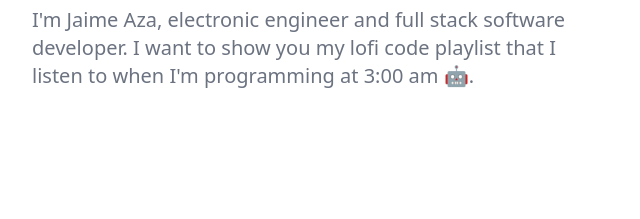
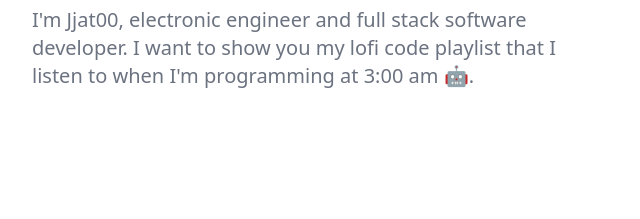
Before and after one commit to Jjat00/lofi-code-landing, a plain HTML site: page index.html in a window 1280 px wide. Shown: the part 250-469 px from the top of the page, 0-640 px from the left. Drawn offline with nearby package versions, Linux system fonts and the light colour scheme; no server answers; grey boxes are pictures that could not be loaded.

Commit message:
Update index.html

```diff
--- a/index.html
+++ b/index.html
@@ -79,7 +79,7 @@
               <p
                 class="mt-3 text-base text-gray-500 sm:mt-5 sm:text-lg sm:max-w-xl sm:mx-auto md:mt-5 md:text-xl lg:mx-0"
               >
-                I'm Jaime Aza, electronic engineer and full stack software
+                I'm Jjat00, electronic engineer and full stack software
                 developer. I want to show you my lofi code playlist that I
                 listen to when I'm programming at 3:00 am 🤖.
               </p>
```
